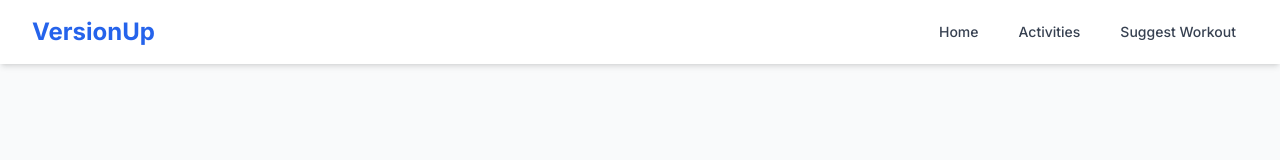
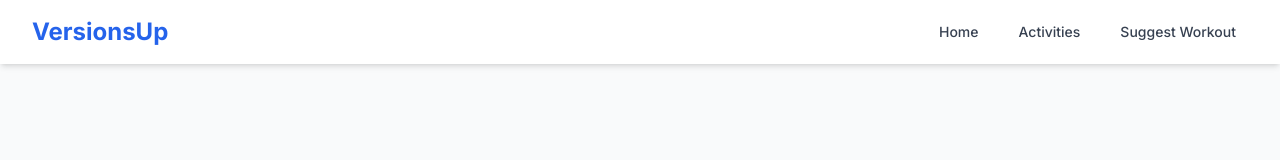
Before and after one commit to GaetanKarst/VersionUp, a Next.js app in the folder frontend/: page / in a window 1280 px wide. Shown: the top 160 px of the page. Built offline with nearby package versions, Linux system fonts and the light colour scheme; no server answers.

Commit message:
Fix CORS issue and rename the app

```diff
--- a/frontend/app/components/Navbar.tsx
+++ b/frontend/app/components/Navbar.tsx
@@ -7,7 +7,7 @@ export default function Navbar() {
         <div className="flex items-center justify-between h-16">
           <div className="flex items-center">
             <Link href="/" className="text-2xl font-bold text-blue-600 dark:text-blue-400">
-              VersionUp
+              VersionsUp
             </Link>
           </div>
           <div className="hidden md:block">
--- a/frontend/app/page.tsx
+++ b/frontend/app/page.tsx
@@ -15,7 +15,7 @@ export default function HomePage() {
     const unsubscribe = onAuthStateChanged(auth, (currentUser) => {
       setUser(currentUser);
     });
-    // Cleanup subscription on unmount
+
     return () => unsubscribe();
   }, []);
 
```
Also changed, not shown: 1 other file (tests, documents, lock files or other folders).
